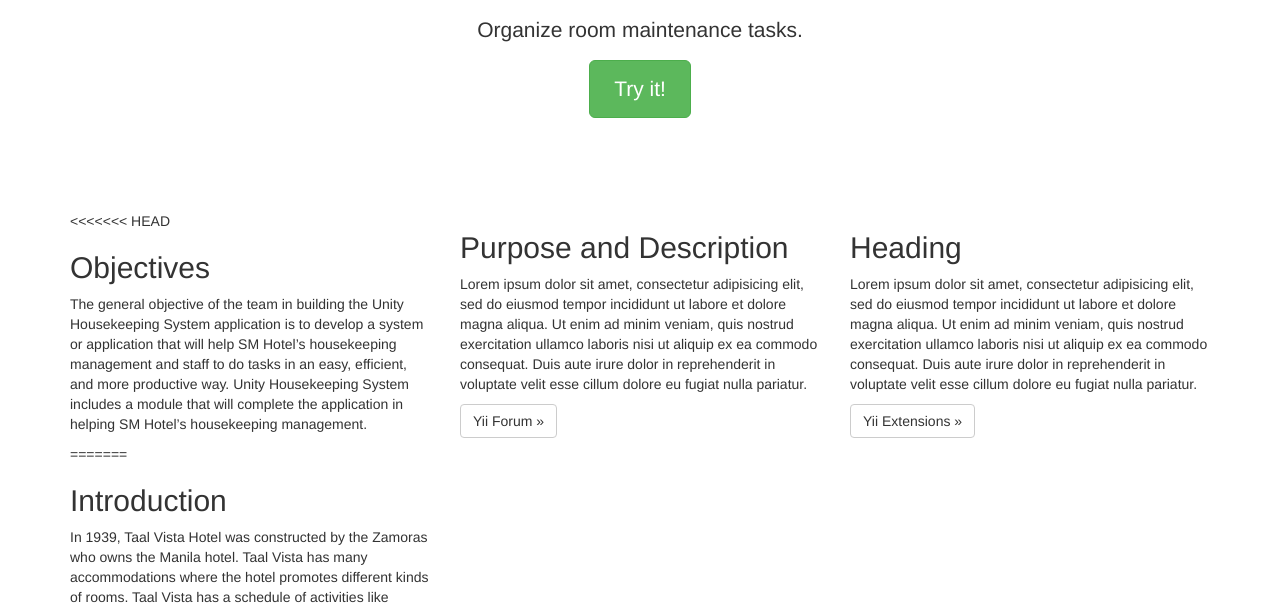
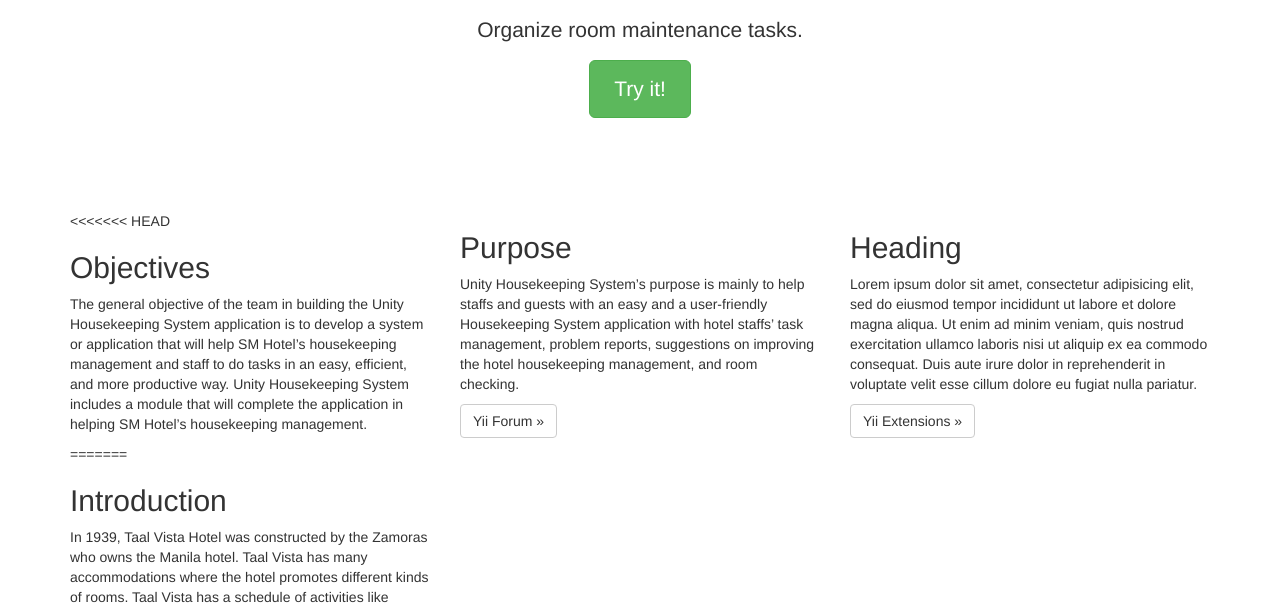
Before and after one commit to earlg24/apc_sysadd_mi151_06, a Yii app: template Application/basic/views/site/index.php in a window 1280 px wide. Shown: the part 212-819 px from the top of the page. Run offline with PHP 8.4 and a stand-in for Yii, Linux system fonts and the light colour scheme; the template is opened without the code that fills it, so the values that code supplies are empty; some libraries are stand-ins or nearby versions.

Commit message:
updated @Application/basic/views/site/index.php added purpose content

```diff
--- a/Application/basic/views/site/index.php
+++ b/Application/basic/views/site/index.php
@@ -37,12 +37,9 @@ $this->title = 'My Yii Application';
                 <p><a class="btn btn-default" href="http://www.yiiframework.com/doc/">Yii Documentation &raquo;</a></p>
             </div>
             <div class="col-lg-4">
-                <h2>Purpose and Description</h2>
+                <h2>Purpose</h2>
 
-                <p>Lorem ipsum dolor sit amet, consectetur adipisicing elit, sed do eiusmod tempor incididunt ut labore et
-                    dolore magna aliqua. Ut enim ad minim veniam, quis nostrud exercitation ullamco laboris nisi ut aliquip
-                    ex ea commodo consequat. Duis aute irure dolor in reprehenderit in voluptate velit esse cillum dolore eu
-                    fugiat nulla pariatur.</p>
+                <p>Unity Housekeeping System’s purpose is mainly to help staffs and guests with an easy and a user-friendly Housekeeping System application with hotel staffs’ task management, problem reports, suggestions on improving the hotel housekeeping management, and room checking.</p>
 
                 <p><a class="btn btn-default" href="http://www.yiiframework.com/forum/">Yii Forum &raquo;</a></p>
             </div>
```
